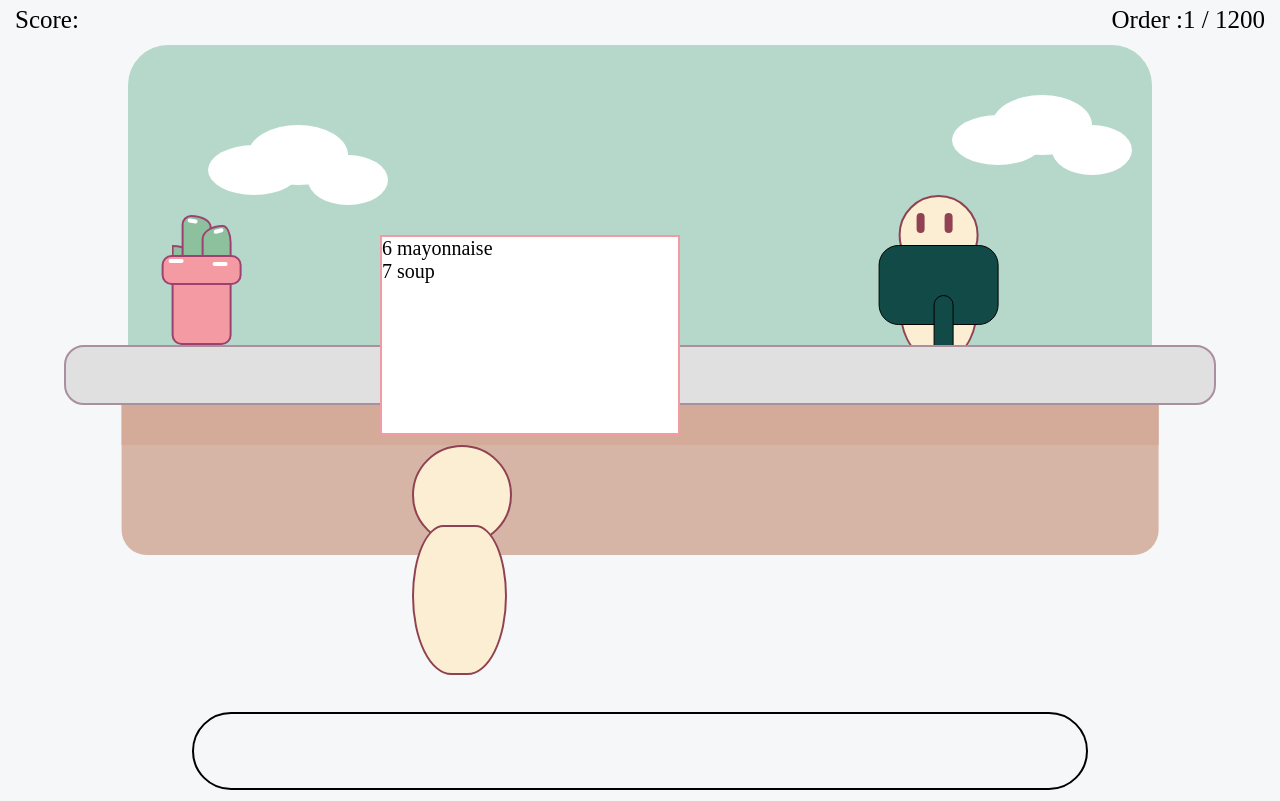
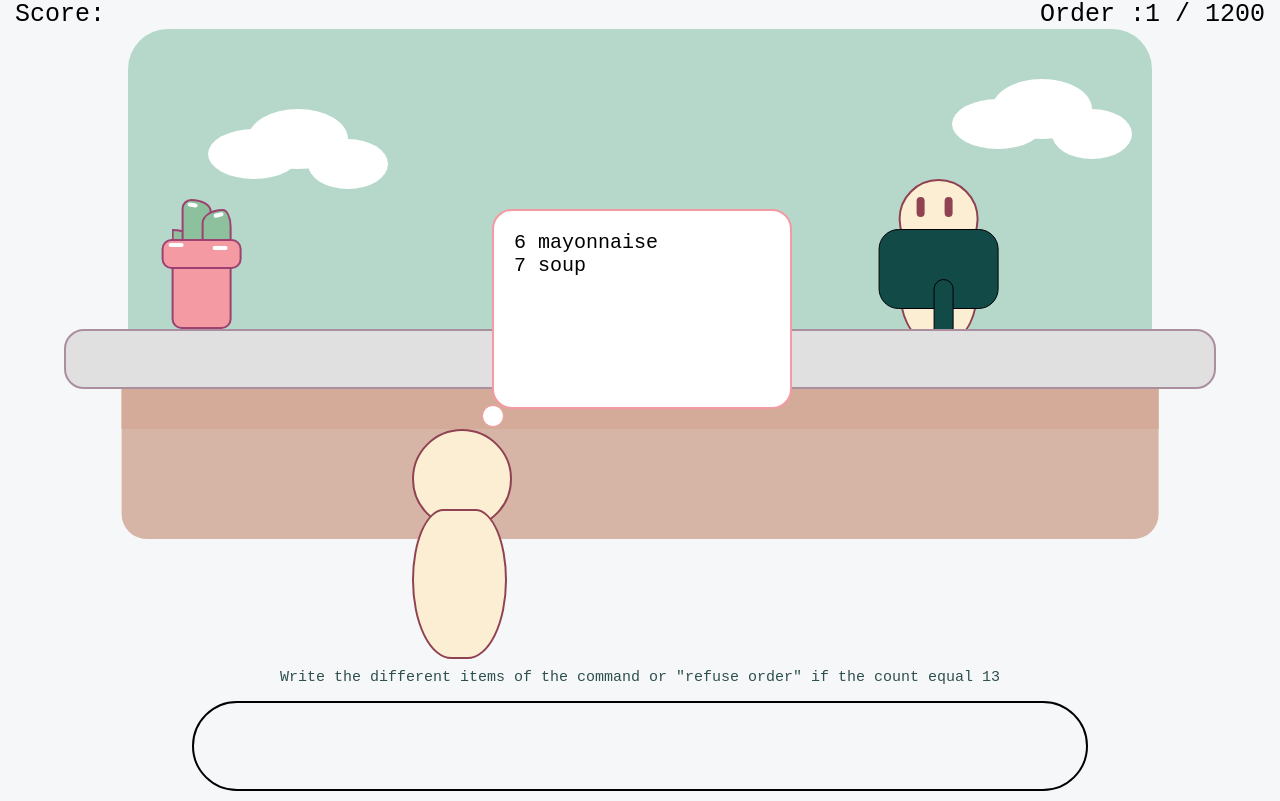
Before and after one commit to LoganPB/js13kgames-typing-idea, a website built with Vite: page index.html in a window 1280 px wide. Both pictures are taken after a click on the button "Start the game". Built offline with nearby package versions, Linux system fonts and the light colour scheme.

Commit message:
refactor: working version

```diff
--- a/index.html
+++ b/index.html
@@ -86,19 +86,13 @@
             </div>
 
             <div id="orders">
-                <div class="customer">
-                    <div id="dialogBubble">
-                        <ul></ul>
-                    </div>
-                    <div class="headCustomer"></div>
-                    <div class="bodyCustomer"></div>
-                </div>
+                <ul id="listCustomers"></ul>
             </div>
 
 
         </div>
         <div id="orderInput">
-            <ul></ul>
+            <p>Write the different items of the command or "refuse order" if the count equal 13</p>
             <input name="commandInput" type="text" id="i" autofocus autocomplete="off" />
         </div>
     </div>
--- a/src/main.js
+++ b/src/main.js
@@ -157,7 +157,6 @@ const qs = (e) => document.querySelector(e);
 const qsa = (e) => document.querySelectorAll(e);
 const ce = (e) => document.createElement(e);
 const inp = qs("#i");
-const bubble = qs("div#dialogBubble ul")
 
 qs("input[type='button']").addEventListener("click", () => {
   launchGame()
@@ -186,7 +185,8 @@ function removeLastOrder() {
   inp.value = "";
   updateOrderNumberValue(orders.length);
   lastCommandHasError = false;
-  bubble.innerHTML = ""
+  listCustomers.removeChild(listCustomers.lastChild)
+  listOrder.innerHTML = "";
   if (orders.length > 0) {
     displayLastOrderContent()
   }
@@ -194,10 +194,20 @@ function removeLastOrder() {
 }
 
 function displayLastOrderContent() {
-  orders[orders.length - 1].order.forEach((o) => {
+  if (typeof listOrder !== "undefined") listOrder.innerHTML = "";
+  else {
+    let d = ce("div")
+    d.id = "dialogBubble"
+    let l = ce("ul")
+    l.id = "listOrder"
+    d.append(l)
+    const lc = listCustomers.lastChild
+    lc.append(d)
+  }
+  orders[0].order.forEach((o) => {
     const el = ce("li")
     el.textContent = o;
-    bubble.append(el);
+    listOrder.append(el);
   })
 }
 
@@ -215,6 +225,7 @@ function updateOrdersLimit(_orderLimits) {
 inp?.addEventListener("keydown", (ke) => {
   if (ke.key === "Enter") {
     const firstOrder = orders[0];
+    console.log(firstOrder.order)
     if (!firstOrder) return;
     // refuse command if total equal 13
     const inpValue = inp.value.trim()
@@ -243,15 +254,12 @@ inp?.addEventListener("keydown", (ke) => {
       if (lineToThrough) lineToThrough.style.textDecoration = "line-through"
       numberOfValidOrders++;
     } else {
-      e.style.color = "red";
       updateOrdersLimit(ordersLimit - 1)
-
       checkIfGameOver()
       lastCommandHasError = true;
     }
 
     inp.value = "";
-    // qs("div#orderInput>ul")?.append(e);
   }
 });
 
@@ -259,7 +267,7 @@ const generateRandomMinMax = (min, max) =>
   Math.floor(Math.random() * (max - min + 1) + min);
 
 const generateOrder = (difficulty) => {
-  let shouldEqual13 = Math.random() > 0.5;
+  let shouldEqual13 = Math.random() > 0.4;
   let numberOfItems = shouldEqual13 ? 13 : generateRandomMinMax(1, 25);
   shouldEqual13 = numberOfItems === 13;
 
@@ -291,11 +299,25 @@ const generateOrder = (difficulty) => {
   };
 };
 
+function generateCustomer() {
+  const head = ce("div")
+  head.classList.add('headCustomer')
+  const body = ce("div")
+  body.classList.add('bodyCustomer')
+  const cust = ce("div")
+  cust.classList.add('customer')
+
+  cust.append(head)
+  cust.append(body)
+
+  if (orders.length < 13) listCustomers.append(cust)
+}
+
 const addNewOrder = (difficulty) => {
-  //TODO add new customer
+  console.log("add new order")
   const newOrder = generateOrder(difficulty);
-
   orders.push(newOrder);
+  generateCustomer()
   updateOrderNumberValue(orders.length);
   checkIfGameOver()
 };
--- a/src/style.css
+++ b/src/style.css
@@ -11,7 +11,7 @@
     margin: 0;
     padding: 0;
     box-sizing: border-box;
-    font-: monospace;
+    font-family: monospace;
 }
 
 html {
@@ -115,6 +115,13 @@ div#orderInput {
     font-size: 30px;
     display: flex;
     flex-direction: column;
+}
+
+div#orderInput p {
+    font-size: 15px;
+    text-align: center;
+    padding-bottom: 15px;
+    color: darkslategrey;
 }
 
 div#orderInput ul {
@@ -412,14 +419,16 @@ div#vendor .eye {
     border-radius: 50px;
 }
 
-div#orders {
+
+div#orders ul#listCustomers{
     width:40%;
     display: flex;
     flex-direction: row-reverse;
+    height: 240px;
 }
 
 div#orders div.customer {
-
+   position: relative;
 }
 
 div#orders div.customer div.headCustomer {
@@ -450,6 +459,19 @@ div#dialogBubble {
     border: 2px solid #F49AA3;
     position: absolute;
     bottom: 260px;
-    left: 380px;
+    left: 80px;
+    border-radius: 20px;
+    padding: 20px;
+}
 
+div#dialogBubble::before {
+    content: "";
+    position: absolute;
+    width: 20px;
+    height: 20px;
+    background: white;
+    top: 99%;
+    left: -4%;
+    border-radius: 20px;
+    border: 1px solid #F49AA3;
 }
```
